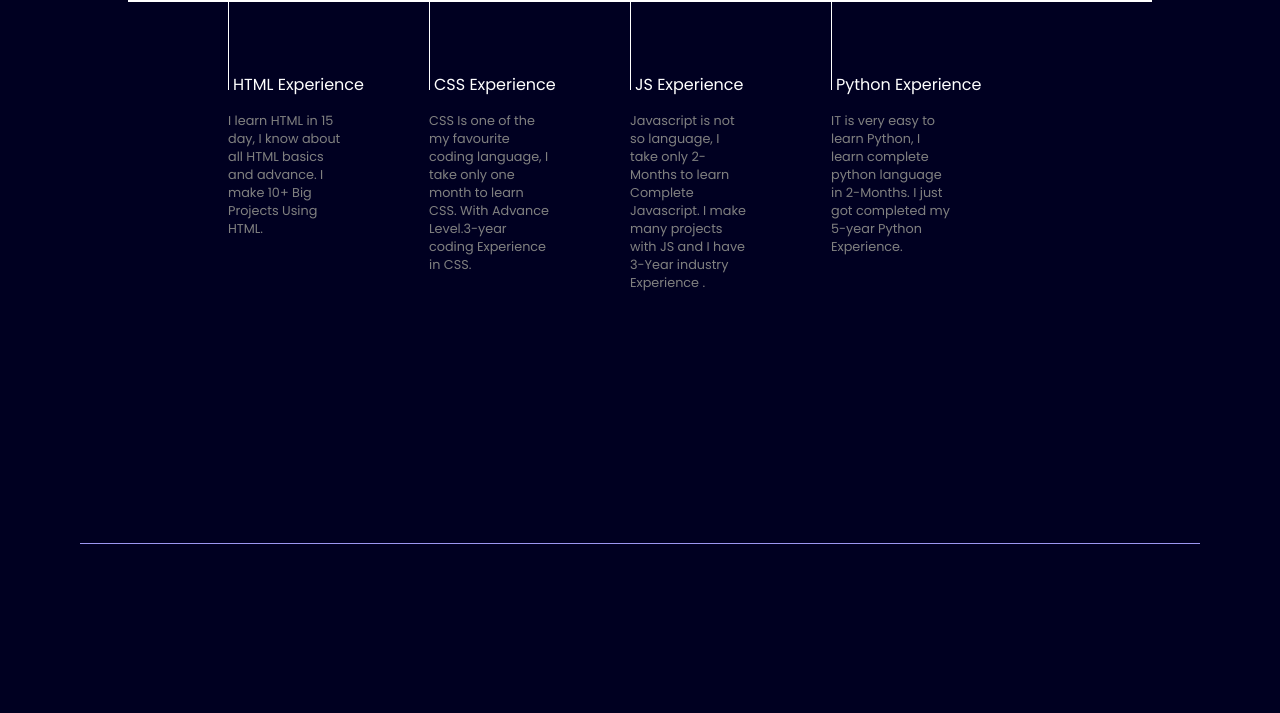
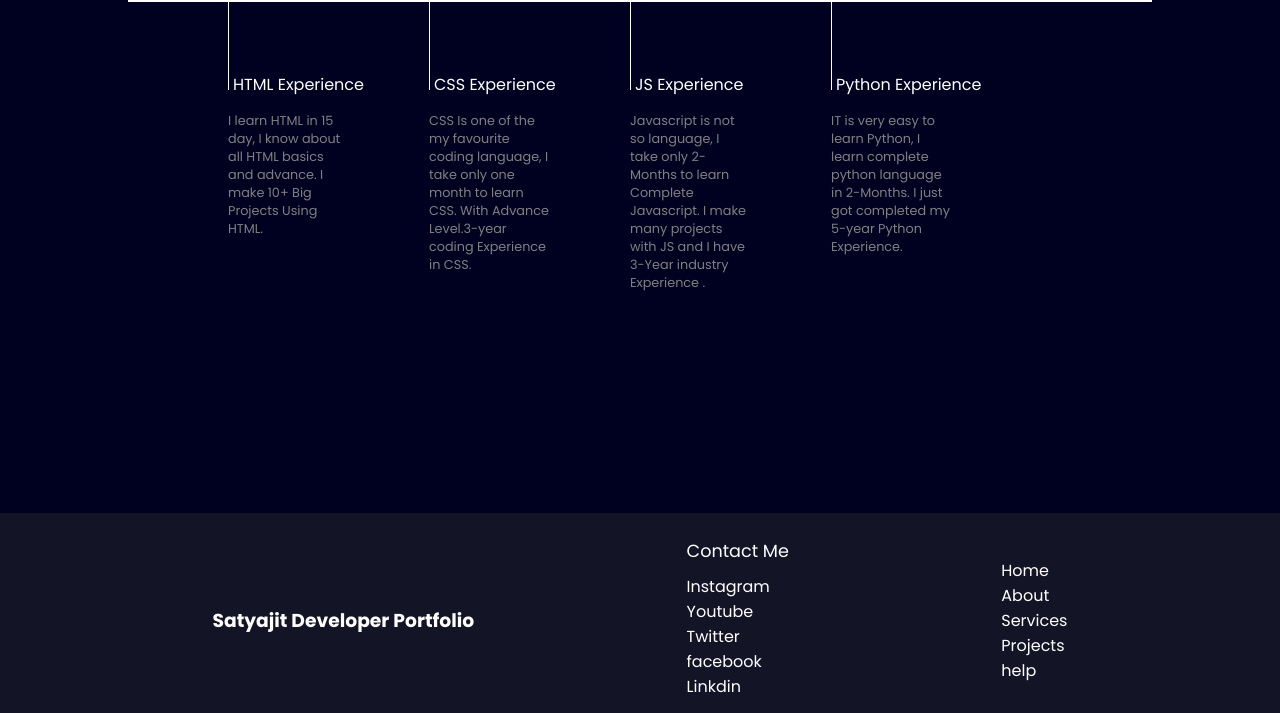
Before and after one commit to satyajit2252/Portfolio-website, a plain HTML site: page index.html in a window 1280 px wide. Shown: the part 724-1437 px from the top of the page. Before the commit the page ends 1298 px from the top, so only its background shows below. Drawn offline with nearby package versions, Linux system fonts and the light colour scheme.

Commit message:
make footer and some media related changes

```diff
--- a/index.html
+++ b/index.html
@@ -30,7 +30,8 @@
     <main>
       <section class="first-section">
         <div class="left-section">
-          Hi, My Name is <span class="purple">Satyajit</span>
+        <span></span>  Hi, My Name is</span>
+        <span class="purple">Satyajit</span>
           <div>and I am a Passionate</div>
           <span id="element"></span>
         </div>
@@ -55,35 +56,58 @@
             <img src="/images/css.png" />
             <div class="title">CSS Experience</div>
             <div class="vertical-decs">
-             CSS Is one of the my favourite coding language, I take only one month to learn CSS.
-            With Advance Level.3-year coding Experience in CSS.
+              CSS Is one of the my favourite coding language, I take only one
+              month to learn CSS. With Advance Level.3-year coding Experience in
+              CSS.
             </div>
           </div>
           <div class="vertical">
             <img src="/images/js.png" />
             <div class="title">JS Experience</div>
             <div class="vertical-decs">
-              Javascript is not so language, I take only 2-Months to learn Complete Javascript.
-              I make many projects with JS and I have 3-Year industry Experience .
+              Javascript is not so language, I take only 2-Months to learn
+              Complete Javascript. I make many projects with JS and I have
+              3-Year industry Experience .
             </div>
           </div>
           <div class="vertical">
             <img src="/images/python.png" />
             <div class="title">Python Experience</div>
             <div class="vertical-decs">
-              IT is very easy to learn Python, I learn complete python language in 2-Months.
-              I just got completed my 5-year Python Experience.
+              IT is very easy to learn Python, I learn complete python language
+              in 2-Months. I just got completed my 5-year Python Experience.
             </div>
           </div>
         </div>
       </section>
-      <hr />
+      <footer>
+        <div class="footer">
+          <div class="footer-first">
+            <h3>Satyajit Developer Portfolio</h3>
+          </div>
+          <div class="footer-second">
+            <div>Contact Me</div>
+            <li><a>Instagram</a></li>
+            <li><a>Youtube</a></li>
+            <li><a>Twitter</a></li>
+            <li><a>facebook</a></li>
+            <li><a>Linkdin</a></li>
+          </div>
+          <div class="footer-third">
+            <li><a>Home</a></li>
+            <li><a>About</a></li>
+            <li><a>Services</a></li>
+            <li><a>Projects</a></li>
+            <li><a>help</a></li>
+          </div>
+        </div>
+      </footer>
     </main>
     <script src="https://unpkg.com/typed.js@2.1.0/dist/typed.umd.js"></script>
     <script>
       var typed = new Typed("#element", {
         strings: ["Web Developer", "App Developer", "Software Developer"],
-        typeSpeed: 50,
+        typeSpeed: 60,
       });
     </script>
     <script src="app.js"></script>
--- a/style.css
+++ b/style.css
@@ -7,6 +7,7 @@
 body {
   background-color: rgb(0, 0, 33);
   color: white;
+
 }
 
 nav {
@@ -14,6 +15,7 @@ nav {
   justify-content: space-around;
   align-items: center;
   height: 70px;
+  width: 100vw;
   background-color: rgb(9, 9, 72);
 }
 
@@ -27,17 +29,15 @@ nav ul li {
   margin: 0 23px;
 }
 
-nav ul li a{
+nav ul li a {
   text-decoration: none;
   color: white;
 }
 
-nav ul li a:hover{
+nav ul li a:hover {
   color: rgba(230, 230, 250, 0.654);
-  font-size: 1.0rem;
-
+  font-size: 1rem;
 }
-
 
 .left {
   font-size: 1.5rem;
@@ -64,14 +64,13 @@ nav ul li a:hover{
 
 .purple {
   color: rgb(159, 91, 223);
-
 }
 
-.gray{
+.gray {
   color: gray;
 }
 
-#element{
+#element {
   color: rgb(159, 91, 223);
 }
 
@@ -82,17 +81,17 @@ main hr {
   margin: 30px 80px;
 }
 
-.second-section{
+.second-section {
   max-width: 80vw;
   margin: auto;
   height: 80vh;
 }
 
-.second-section h1{
+.second-section h1 {
   font-size: 1.9rem;
 }
 
-.second-section .box{
+.second-section .box {
   background: white;
   width: 80vw;
   height: 2px;
@@ -100,29 +99,80 @@ main hr {
   display: flex;
 }
 
-.second-section .vertical{
+.second-section .vertical {
   background: white;
   height: 90px;
   width: 1px;
   margin: 0 100px;
 }
 
-.vertical img{
+.vertical img {
   width: 40px;
   position: relative;
   top: -45px;
   left: -5px;
 }
 
-.vertical .title{
+.vertical .title {
   position: relative;
   margin: 25px 0px 15px 5px;
-  width:150px;
+  width: 150px;
 }
 
-.vertical .vertical-decs{
+.vertical .vertical-decs {
   width: 120px;
-  font-size:0.8rem;
+  font-size: 0.8rem;
   color: gray;
+}
+
+footer {
+  height: 200px;
+  background-color: rgb(20, 20, 39);
+  width: 100vw;
+}
+
+.footer {
+  display: flex;
+  justify-content: space-evenly;
+  align-items: center;
+  padding-top: 30px;
+}
+
+.footer-second li {
+  list-style: none;
+  font-size: 1rem;
+}
+
+.footer-second > div {
+  margin: -5px 0px 10px 0px;
+  font-size: 1.1rem;
+}
+
+.footer-third li {
+  list-style: none;
+  font-size: 1rem;
+}
+
+@media (max-width:1000px){
+  main .first-section{
+    display: flex;
+    flex-direction: column;
+    width: 1000px;
+  }
+
+  main .left-section{
+    width: 100%;
+    display: flex;
+    flex-wrap: wrap;
+
+
+  }
+}
+
+@media(max-width:1000px){
+  nav{
+    width:900px;
+  }
+
 
 }
```
